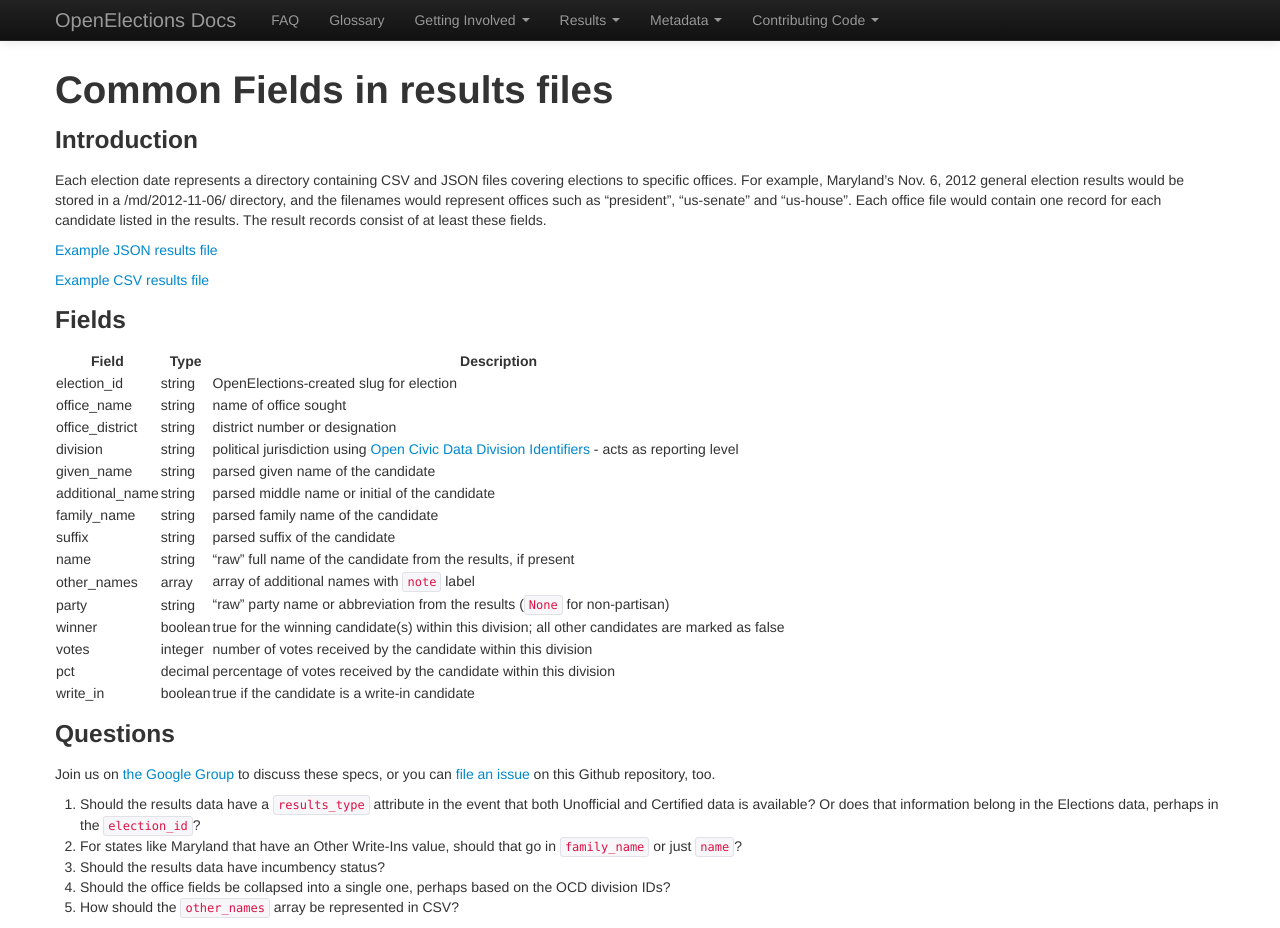
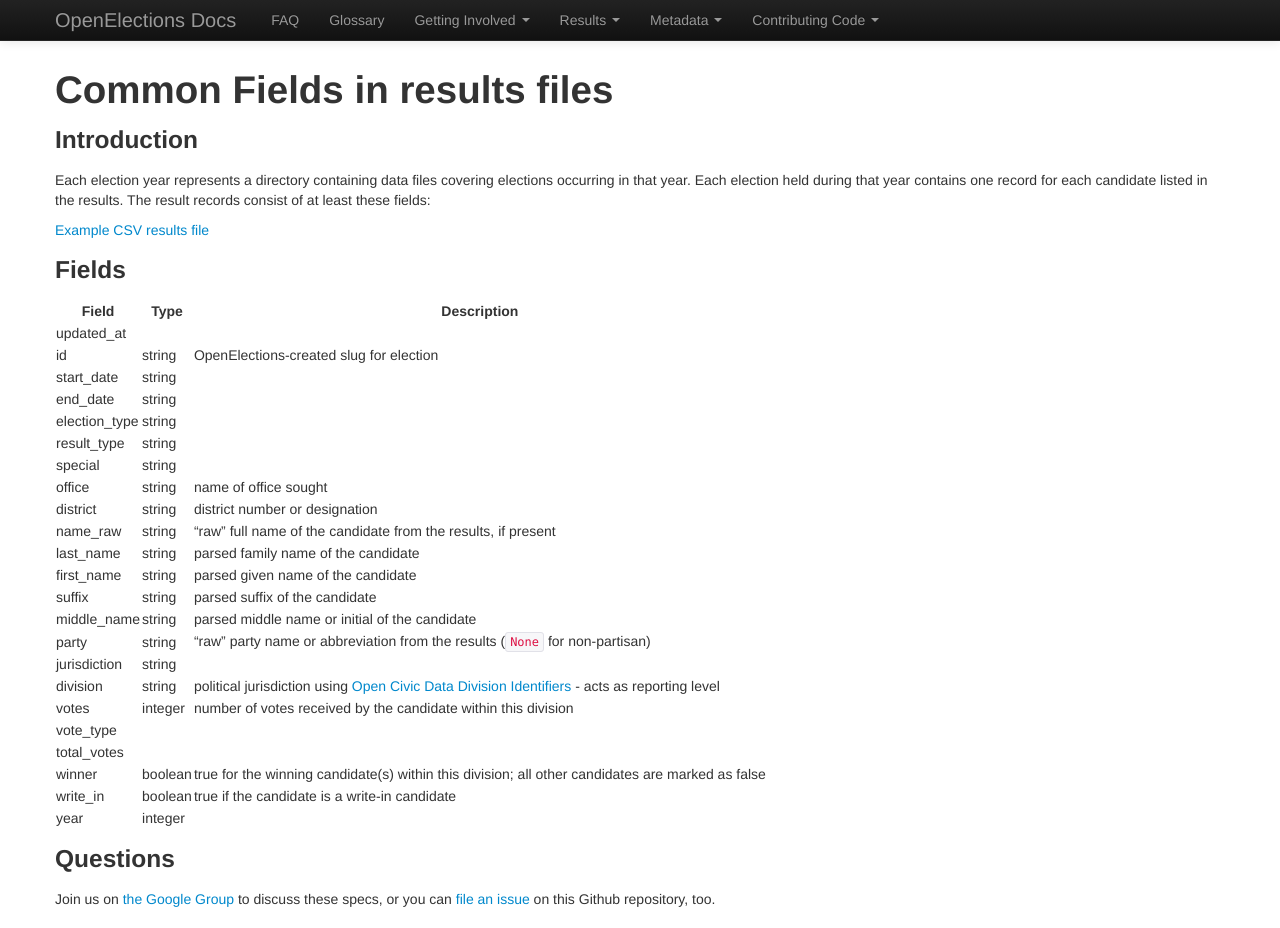
Before and after one commit to openelections/docs, a Jekyll site: the page built from common-fields.md, in a window 1280 px wide and 928 px high. Built offline with Jekyll 4.4.1, drawn with Linux system fonts in a browser that asks for light colours; nearby versions of some CDN libraries; some web fonts are replaced.

Commit message:
Use actual fields from modern csvs

```diff
--- a/common-fields.md
+++ b/common-fields.md
@@ -8,38 +8,38 @@ permalink: /common-fields/
 
 ### Introduction
 
-Each election date represents a directory containing CSV and JSON files covering elections to specific offices. For example, Maryland's Nov. 6, 2012 general election results would be stored in a /md/2012-11-06/ directory, and the filenames would represent offices such as "president", "us-senate" and "us-house". Each office file would contain one record for each candidate listed in the results. The result records consist of at least these fields.
+Each election year represents a directory containing data files covering elections occurring in that year. Each election held during that year contains one record for each candidate listed in the results. The result records consist of at least these fields:
 
-[Example JSON results file](https://gist.github.com/dwillis/5666920)
-
-[Example CSV results file](https://gist.github.com/dwillis/5666870)
+[Example CSV results file](https://github.com/openelections/openelections-results-fl/blob/master/raw/20000905__fl__primary__county__raw.csv)
 
 ### Fields
 
 | Field | Type | Description |
 |---|---|---|
-| election_id | string | OpenElections-created slug for election |
-| office_name | string | name of office sought |
-| office_district | string | district number or designation |
+| updated_at | | |
+| id | string | OpenElections-created slug for election |
+| start_date | string | |
+| end_date | string | |
+| election_type | string | |
+| result_type | string | |
+| special | string | |
+| office | string | name of office sought |
+| district | string | district number or designation |
+| name_raw | string | "raw" full name of the candidate from the results, if present |
+| last_name | string | parsed family name of the candidate |
+| first_name | string | parsed given name of the candidate|
+| suffix | string | parsed suffix of the candidate |
+| middle_name | string | parsed middle name or initial of the candidate|
+| party | string | "raw" party name or abbreviation from the results (`None` for non-partisan) |
+| jurisdiction | string | |
 | division | string | political jurisdiction using [Open Civic Data Division Identifiers](https://github.com/opencivicdata/ocd-division-ids) - acts as reporting level |
-| given_name | string | parsed given name of the candidate|
-| additional_name | string | parsed middle name or initial of the candidate|
-| family_name | string | parsed family name of the candidate |
-| suffix | string | parsed suffix of the candidate |
-| name | string | "raw" full name of the candidate from the results, if present |
-| other_names | array | array of additional names with `note` label |
-| party | string | "raw" party name or abbreviation from the results (`None` for non-partisan) |
+| votes | integer | number of votes received by the candidate within this division|
+| vote_type | | |
+| total_votes | | |
 | winner | boolean | true for the winning candidate(s) within this division; all other candidates are marked as false |
-| votes | integer | number of votes received by the candidate within this division|
-| pct | decimal | percentage of votes received by the candidate within this division|
 | write_in | boolean | true if the candidate is a write-in candidate |
+| year | integer | |
 
 ### Questions
 
 Join us on [the Google Group](https://groups.google.com/forum/?fromgroups=#!forum/openelections) to discuss these specs, or you can [file an issue](https://github.com/openelections/docs/issues/new) on this Github repository, too.
-
-1. Should the results data have a `results_type` attribute in the event that both Unofficial and Certified data is available? Or does that information belong in the Elections data, perhaps in the `election_id`?
-2. For states like Maryland that have an Other Write-Ins value, should that go in `family_name` or just `name`?
-3. Should the results data have incumbency status?
-4. Should the office fields be collapsed into a single one, perhaps based on the OCD division IDs?
-5. How should the `other_names` array be represented in CSV?
```
